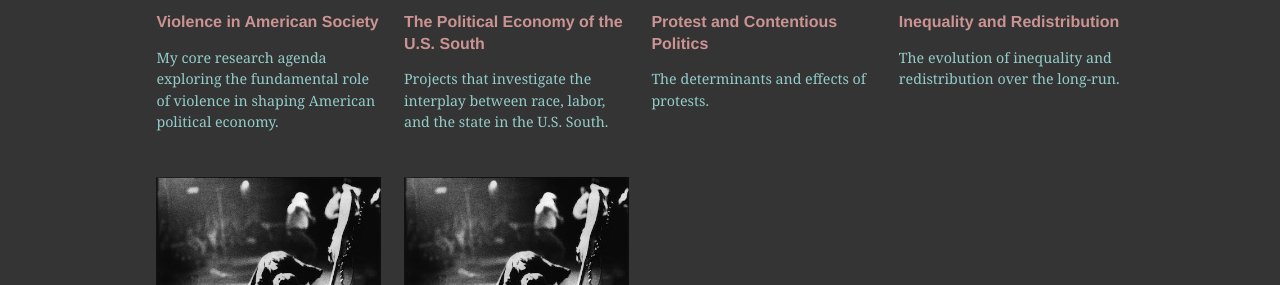
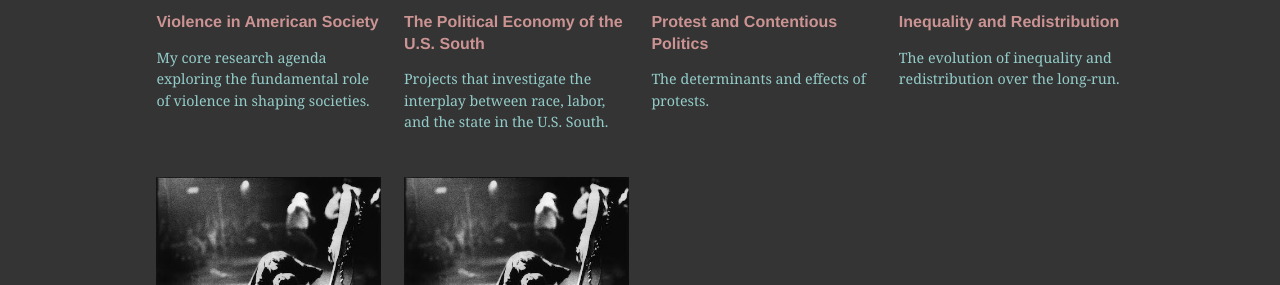
Before and after one commit to shommazumder/shommazumder.github.io-archive, a Jekyll site: the page built from index.md, in a window 1280 px wide. Shown: the part 822-1107 px from the top of the page. Built offline with Jekyll 4.4.1, drawn with Linux system fonts in a browser that asks for light colours.

Commit message:
updated excerpt

```diff
--- a/_posts/2017-08-11-violence.md
+++ b/_posts/2017-08-11-violence.md
@@ -1,6 +1,6 @@
 ---
 title: Violence in American Society
-excerpt: My core research agenda exploring the fundamental role of violence in shaping American political economy.
+excerpt: My core research agenda exploring the fundamental role of violence in shaping societies.
 category: research
 layout: article
 modified: 2017-08-11
```
